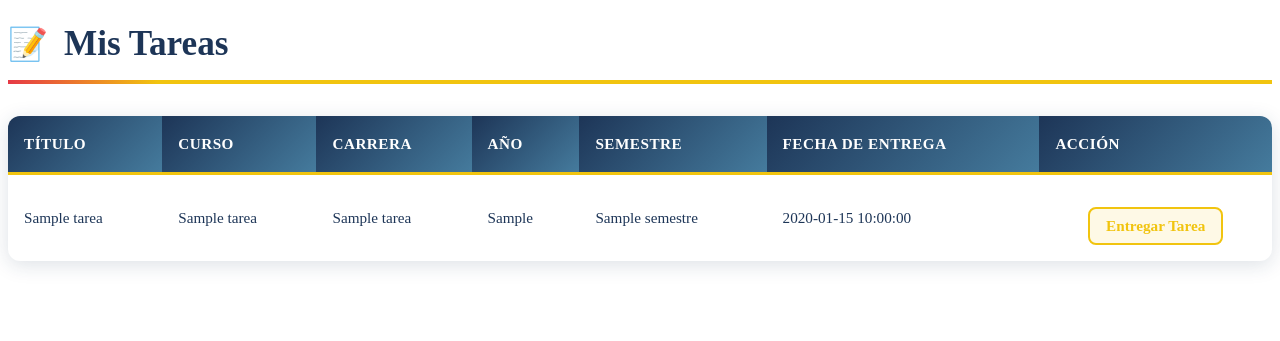
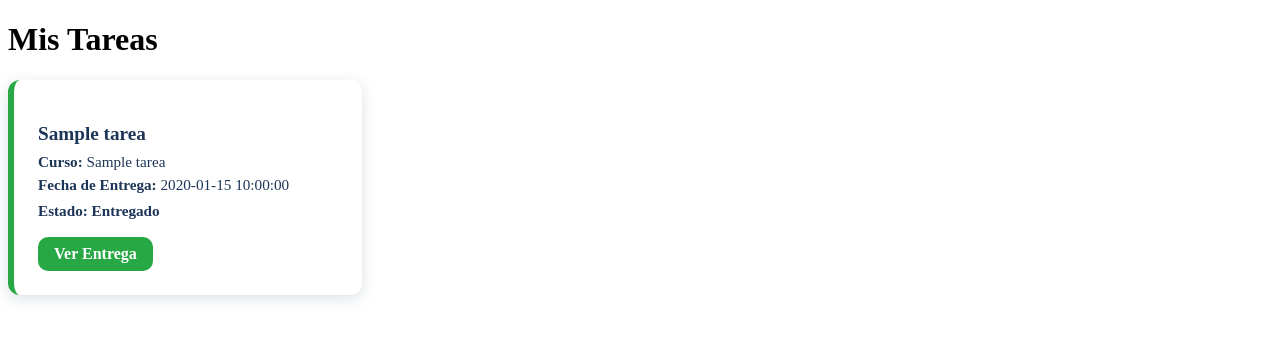
Before and after one commit to JoshuaM18/SGE-CANTARES, a PHP site: template Vista/tareas/mis_tareas.php in a window 1280 px wide. Shown: the top 341 px of the page. Run offline with PHP 8.4, Linux system fonts and the light colour scheme; the template is opened without the code that fills it: most values are stand-ins (such as "Sample title", 1, 10 or a date in 2020).

Commit message:
prueba 24

```diff
--- a/Vista/tareas/mis_tareas.php
+++ b/Vista/tareas/mis_tareas.php
@@ -4,44 +4,40 @@
     <meta charset="UTF-8">
     <meta name="viewport" content="width=device-width, initial-scale=1.0">
     <title>Mis Tareas</title>
-    <link rel="stylesheet" href="css/estilos_tareas.css">
+    <link rel="stylesheet" href="css/cards.css">
 </head>
 <body>
-<h1>Mis Tareas</h1>
+    <h1>Mis Tareas</h1>
 
-<?php if (!empty($tareas)): ?>
-    <table>
-        <thead>
-            <tr>
-                <th>Título</th>
-                <th>Curso</th>
-                <th>Carrera</th>
-                <th>Año</th>
-                <th>Semestre</th>
-                <th>Fecha de Entrega</th>
-                <th>Acción</th>
-            </tr>
-        </thead>
-        <tbody>
+    <?php if (!empty($tareas)): ?>
+        <div class="cards-container">
             <?php foreach ($tareas as $tarea): ?>
-                <tr>
-                    <td><?= htmlspecialchars($tarea['titulo']) ?></td>
-                    <td><?= htmlspecialchars($tarea['nombre_curso']) ?></td>
-                    <td><?= htmlspecialchars($tarea['nombre_carrera']) ?></td>
-                    <td><?= htmlspecialchars($tarea['anio_academico']) ?></td>
-                    <td><?= htmlspecialchars($tarea['semestre']) ?></td>
-                    <td><?= htmlspecialchars($tarea['fecha_entrega']) ?></td>
-                    <td>
-                        <a href="index.php?c=Tarea&a=entregar&id_tarea=<?= $tarea['id_tarea'] ?>&id_asignacion=<?= $tarea['id_asignacion'] ?>">Entregar Tarea</a>
-                    </td>
+                <?php
+                    // Determinar estado y clase para el card
+                    if ($tarea['id_entrega'] !== null) {
+                        $estado = "Entregado";
+                        $class = "entregado";
+                    } else {
+                        $estado = "Pendiente";
+                        $class = "pendiente";
+                    }
+                ?>
+                <div class="card <?= $class ?>">
+                    <h3><?= htmlspecialchars($tarea['titulo']) ?></h3>
+                    <p><strong>Curso:</strong> <?= htmlspecialchars($tarea['nombre_curso']) ?></p>
+                    <p><strong>Fecha de Entrega:</strong> <?= htmlspecialchars($tarea['fecha_entrega']) ?></p>
+                    <p class="estado"><strong>Estado:</strong> <?= $estado ?></p>
 
-              </tr>
+                    <?php if ($estado === "Pendiente"): ?>
+                        <a href="index.php?c=Tarea&a=entregar&id_tarea=<?= $tarea['id_tarea'] ?>&id_asignacion=<?= $tarea['id_asignacion'] ?>">Entregar</a>
+                    <?php else: ?>
+                        <a href="index.php?c=Tarea&a=verEntrega&id_tarea=<?= $tarea['id_tarea'] ?>">Ver Entrega</a>
+                    <?php endif; ?>
+                </div>
             <?php endforeach; ?>
-        </tbody>
-    </table>
-
-<?php else: ?>
-    <p>No tienes tareas asignadas.</p>
-<?php endif; ?>
+        </div>
+    <?php else: ?>
+        <p>No tienes tareas asignadas.</p>
+    <?php endif; ?>
 </body>
 </html>
--- /dev/null
+++ b/css/cards.css
@@ -0,0 +1,129 @@
+/* ===============================
+   Variables base (coherencia con estilos_tareas.css)
+   =============================== */
+:root {
+    --rojo-principal: #E63946;
+    --verde: #28a745;
+    --amarillo: #FFC107;
+    --azul-marino: #1D3557;
+    --blanco: #FFFFFF;
+    --gris-claro: #F8F9FA;
+    --sombra: rgba(29, 53, 87, 0.15);
+}
+
+/* ===============================
+   Contenedor principal
+   =============================== */
+.cards-container {
+    display: flex;
+    flex-wrap: wrap;
+    gap: 1rem;
+    justify-content: flex-start;
+    margin-bottom: 2rem;
+}
+
+/* ===============================
+   Card individual
+   =============================== */
+.card {
+    background: var(--blanco);
+    border-radius: 12px;
+    box-shadow: 0 4px 15px var(--sombra);
+    padding: 1.5rem;
+    width: 300px;
+    position: relative;
+    transition: transform 0.3s ease, box-shadow 0.3s ease;
+}
+
+.card:hover {
+    transform: translateY(-5px);
+    box-shadow: 0 8px 25px var(--sombra);
+}
+
+/* ===============================
+   Colores por estado
+   =============================== */
+.card.pendiente {
+    border-left: 6px solid var(--rojo-principal);
+}
+
+.card.entregado {
+    border-left: 6px solid var(--verde);
+}
+
+.card.parcial {
+    border-left: 6px solid var(--amarillo);
+}
+
+/* ===============================
+   Encabezado de card
+   =============================== */
+.card h3 {
+    font-size: 1.2rem;
+    margin-bottom: 0.5rem;
+    color: var(--azul-marino);
+}
+
+/* ===============================
+   Información secundaria
+   =============================== */
+.card p {
+    margin: 0.3rem 0;
+    font-size: 0.95rem;
+    color: var(--azul-marino);
+}
+
+/* ===============================
+   Estado destacado
+   =============================== */
+.card .estado {
+    font-weight: 700;
+    margin-top: 0.5rem;
+}
+
+/* ===============================
+   Botón de acción
+   =============================== */
+.card a {
+    display: inline-block;
+    padding: 0.5rem 1rem;
+    margin-top: 0.8rem;
+    border-radius: 10px;
+    text-decoration: none;
+    font-weight: 600;
+    transition: all 0.3s ease;
+}
+
+.card.pendiente a {
+    background: var(--rojo-principal);
+    color: var(--blanco);
+}
+
+.card.entregado a {
+    background: var(--verde);
+    color: var(--blanco);
+}
+
+.card.parcial a {
+    background: var(--amarillo);
+    color: var(--azul-marino);
+}
+
+.card a:hover {
+    opacity: 0.85;
+}
+
+/* ===============================
+   Responsive
+   =============================== */
+@media (max-width: 1024px) {
+    .card {
+        width: 45%;
+    }
+}
+
+@media (max-width: 768px) {
+    .card {
+        width: 100%;
+    }
+}
```
Also changed, not shown: Vista/tareas/listar.php (+28 -6 lines), Vista/tareas/verEntrega.php (added, +41 -0 lines), controlador/TareaController.php (+25 -6 lines), css/verEntrega.css (added, +94 -0 lines), modelo/TareaModelo.php (+79 -4 lines), .github/workflows/ci.yml.
